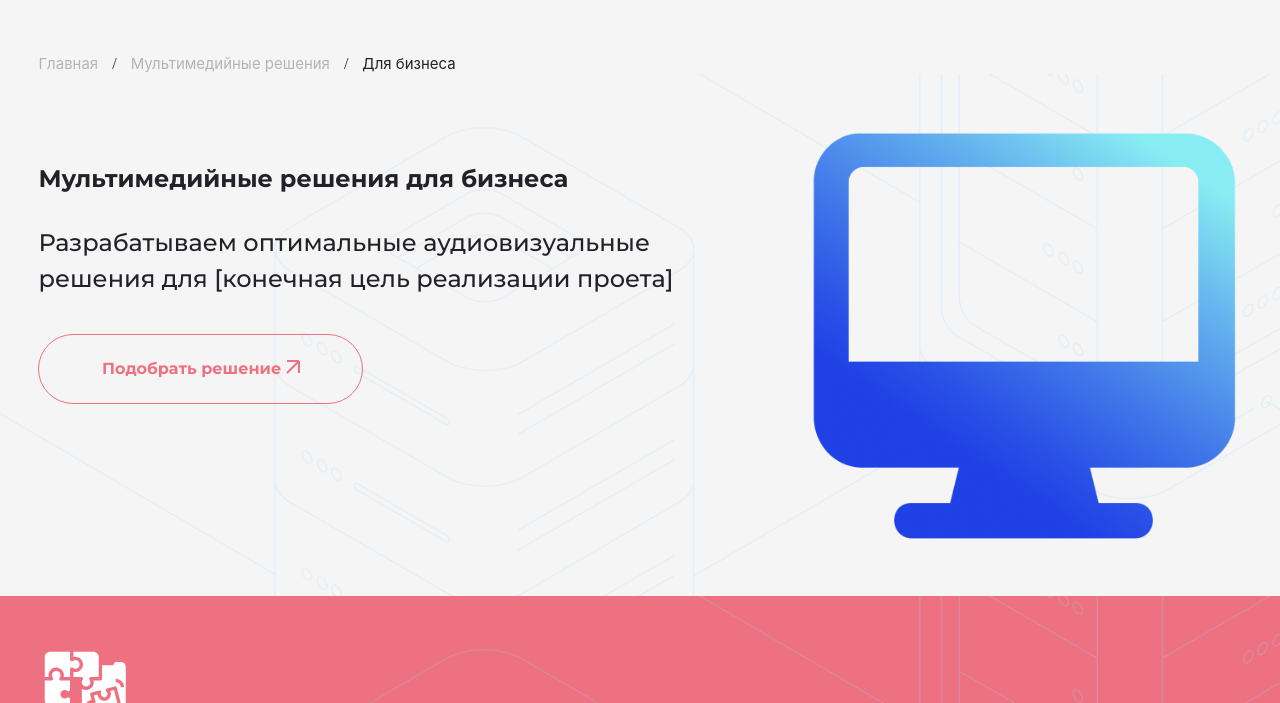
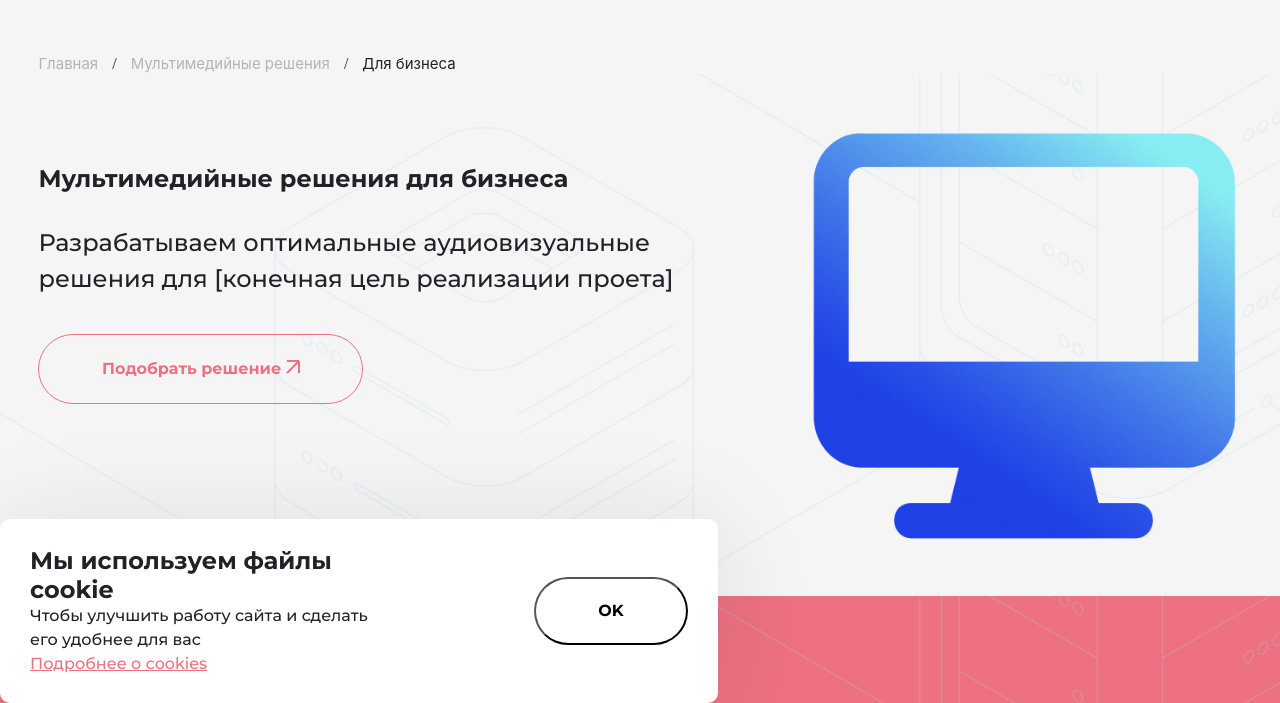
Before and after one commit to JuliaBragina/MT-global, a plain HTML site: page pages/mulrimediaSolutionsBusines.html in a window 1280 px wide. Shown: the part 97-800 px from the top of the page. Drawn offline with Linux system fonts and the light colour scheme; a web font is replaced by a local one.

Commit message:
добавлен popup cookies

```diff
--- /dev/null
+++ b/css/blocks/cookies.css
@@ -0,0 +1,104 @@
+
+.cookies {
+    width: 64%;
+    height: 184px;
+    margin: auto;
+
+    position: fixed;
+    bottom: 0;
+    z-index: 2;
+}
+
+.cookies__container {
+    width: 718px;
+    height: 100%;
+    padding: 30px;
+    box-sizing: border-box;
+    display: flex;
+    justify-content: space-between;
+    align-items: center;
+
+    background-color: var(--color-white);
+    border-radius: 10px;
+
+    box-shadow: 0px 4px 100px 0px #1D1F291A;
+}
+
+.cookies__titleContainer {
+    flex-basis: 55%;
+
+    display: flex;
+    justify-content: space-between;
+    flex-direction: column;
+}
+
+.cookies__title {
+    font-family: 'Montserrat';
+    font-size: 24px;
+    font-weight: 700;
+    line-height: 29.26px;
+    margin: 0;
+}
+
+.cookies__paragraph {
+    font-family: 'Montserrat';
+    font-size: 16px;
+    font-weight: 500;
+    line-height: 24px;
+    margin: 0;
+}
+
+.cookies__link {
+    font-family: 'Montserrat';
+    font-size: 16px;
+    font-weight: 500;
+    line-height: 24px;
+    margin: 0;
+    color: var(--color-accent-pink);
+}
+
+.cookies__button {
+    background-color: transparent;
+    height: 68px;
+    width: 154px;
+    border-radius: 100px;
+
+    font-family: 'Montserrat';
+    font-size: 16px;
+    font-weight: 700;
+    line-height: 19.5px;
+    cursor: pointer;
+}
+
+@media screen and (max-width: 1700px) {
+    .cookies {
+        width: 84%;
+    }
+}
+
+@media screen and (max-width: 1300px) {
+    .cookies {
+        width: 94%;
+    }
+}
+
+@media screen and (max-width: 1024px) {
+    .cookies {
+        height: 280px;
+        width: 100%;
+    }
+
+    .cookies__container {
+        width: 100%;
+        left: auto;
+
+        display: flex;
+        flex-direction: column;
+        justify-content: space-between;
+        align-items: flex-start;
+    }
+
+    .cookies__button {
+        width: 100%;
+    }
+}
--- a/css/index.css
+++ b/css/index.css
@@ -15,6 +15,8 @@
 @import url(../css/blocks/bredcrumbs.css);
 @import url(../css/blocks/main.css);
 @import url(../css/blocks/asideMenu.css);
+
+@import url(../css/blocks/cookies.css);
 
 @import url(../css/blocks/services.css);
 @import url(../css/blocks/trustUs.css);
@@ -37,7 +39,8 @@
 
 @import url(../css/blocks/ourSolutions.css);
 @import url(../css/blocks/typicalSolutions.css);
-
 @import url(../css/blocks/modernTecnologies.css);
 
+
+
 @import url(../css/blocks/footer.css);
--- a/pages/mulrimediaSolutionsBusines.html
+++ b/pages/mulrimediaSolutionsBusines.html
@@ -756,6 +756,17 @@
         </div>
     </footer>
 
+    <section class="cookies">
+        <div class="cookies__container">
+            <div class="cookies__titleContainer">
+                <h2 class="cookies__title title__second">Мы используем файлы cookie</h2>
+                <p class="cookies__paragraph">Чтобы улучшить работу сайта и сделать его удобнее для вас</p>
+                <a class="cookies__link" href="#">Подробнее о cookies</a>
+            </div>
+            <button type="submit" class="cookies__button">OK</button>
+        </div>
+    </section>
+
     <script src="../js/slider-timer.js" defer></script>
     <script src="../js/slider-services.js" defer></script>
     <script src="../js/slider.js" defer></script>
```
Also changed, not shown: index.html (+11 -1 lines), pages/multimediaSolutions.html (+11 -0 lines).
